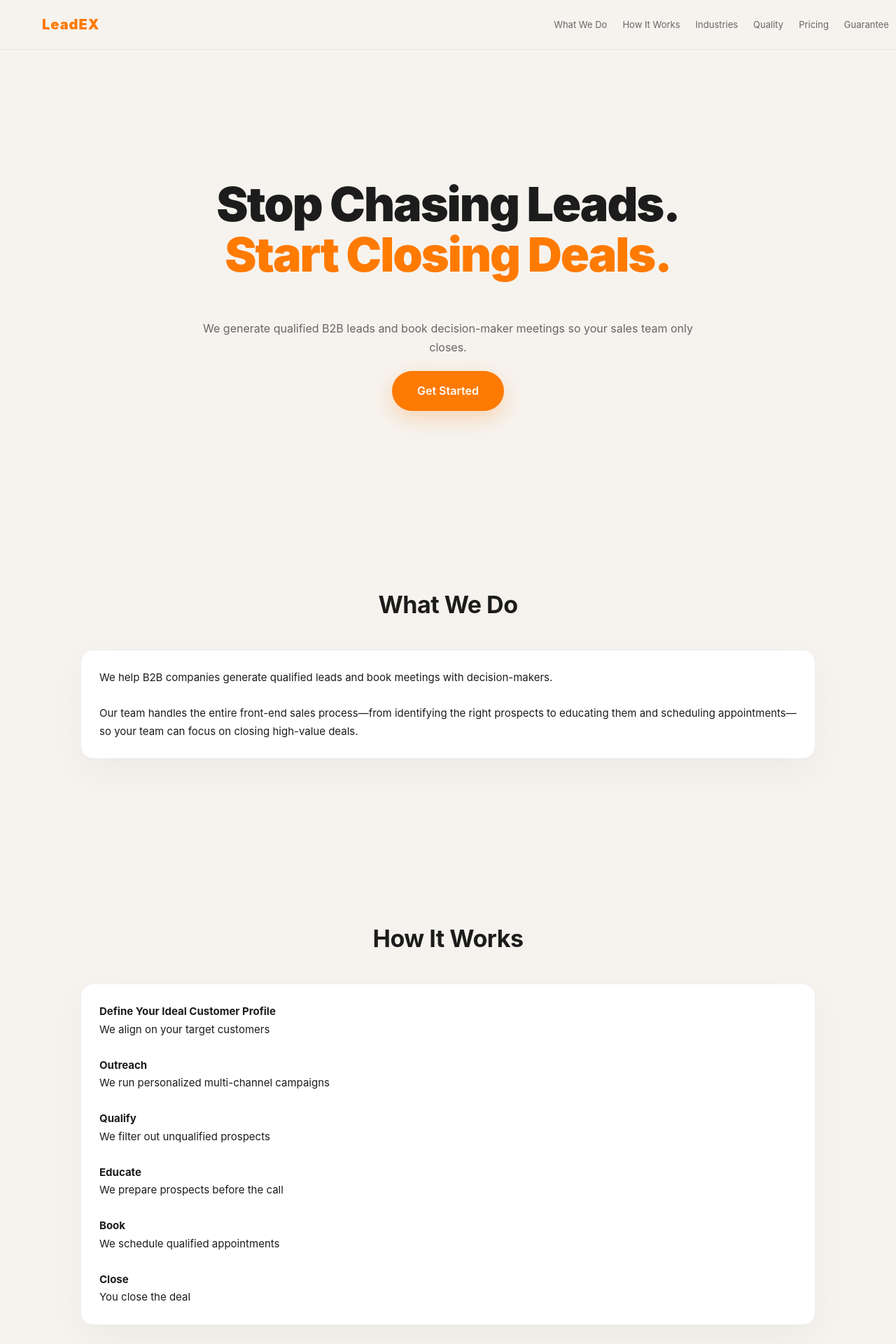
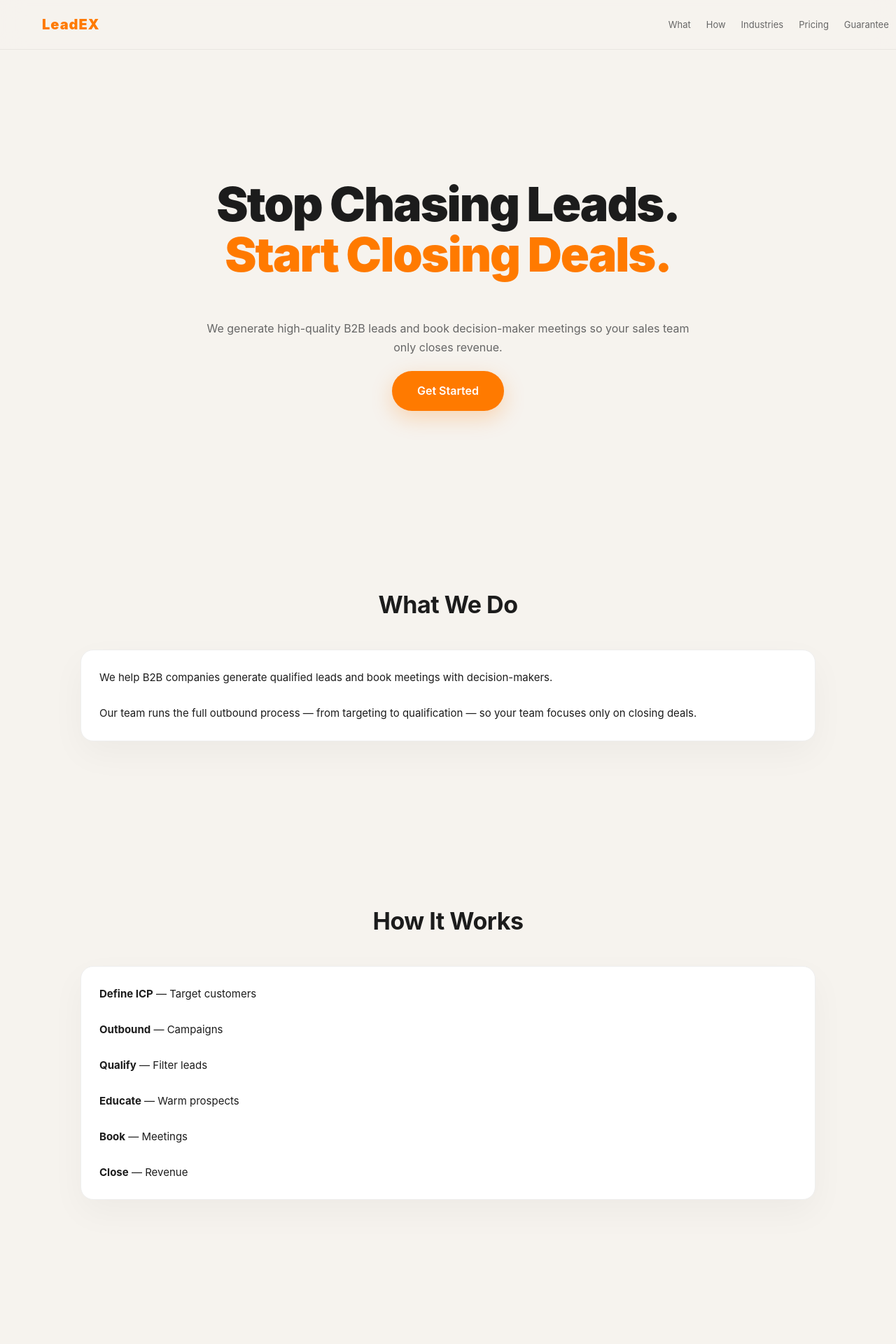
Before and after one commit to youssefamrr0582-debug/leadex-au, a React (Vite) app: page / in a window 1280 px wide. Shown: the top 1920 px of the page at 70% size. Built offline with nearby package versions, Linux system fonts and the light colour scheme.

Commit message:
Update App.jsx

```diff
--- a/src/App.jsx
+++ b/src/App.jsx
@@ -19,10 +19,9 @@ export default function App() {
         <div className="logo">LeadEX</div>
 
         <div className="links">
-          <a href="#what">What We Do</a>
-          <a href="#how">How It Works</a>
+          <a href="#what">What</a>
+          <a href="#how">How</a>
           <a href="#industries">Industries</a>
-          <a href="#quality">Quality</a>
           <a href="#pricing">Pricing</a>
           <a href="#guarantee">Guarantee</a>
           <a href="#contact">Contact</a>
@@ -37,10 +36,12 @@ export default function App() {
         </h1>
 
         <p>
-          We generate qualified B2B leads and book decision-maker meetings so your sales team only closes.
+          We generate high-quality B2B leads and book decision-maker meetings so your sales team only closes revenue.
         </p>
 
-        <a className="cta" href="#contact">Get Started</a>
+        <a href="#contact" className="cta">
+          Get Started
+        </a>
       </section>
 
       {/* WHAT */}
@@ -49,7 +50,7 @@ export default function App() {
 
         <div className="card">
           We help B2B companies generate qualified leads and book meetings with decision-makers.<br /><br />
-          Our team handles the entire front-end sales process—from identifying the right prospects to educating them and scheduling appointments—so your team can focus on closing high-value deals.
+          Our team runs the full outbound process — from targeting to qualification — so your team focuses only on closing deals.
         </div>
       </section>
 
@@ -58,52 +59,28 @@ export default function App() {
         <h2>How It Works</h2>
 
         <div className="card">
-          <b>Define Your Ideal Customer Profile</b><br />
-          We align on your target customers<br /><br />
-
-          <b>Outreach</b><br />
-          We run personalized multi-channel campaigns<br /><br />
-
-          <b>Qualify</b><br />
-          We filter out unqualified prospects<br /><br />
-
-          <b>Educate</b><br />
-          We prepare prospects before the call<br /><br />
-
-          <b>Book</b><br />
-          We schedule qualified appointments<br /><br />
-
-          <b>Close</b><br />
-          You close the deal
+          <b>Define ICP</b> — Target customers<br /><br />
+          <b>Outbound</b> — Campaigns<br /><br />
+          <b>Qualify</b> — Filter leads<br /><br />
+          <b>Educate</b> — Warm prospects<br /><br />
+          <b>Book</b> — Meetings<br /><br />
+          <b>Close</b> — Revenue
         </div>
       </section>
 
       {/* INDUSTRIES */}
       <section id="industries" className="section">
-        <h2>Industries We Serve</h2>
+        <h2>Industries</h2>
 
         <div className="card">
           Telecom<br />
           SaaS<br />
           Cybersecurity<br />
-          Logistics<br />
           Cloud Services<br />
           VoIP<br />
+          Logistics<br />
           Internet Service Providers<br />
           Business Mobile Plans
-        </div>
-      </section>
-
-      {/* QUALITY */}
-      <section id="quality" className="section">
-        <h2>Quality Control</h2>
-
-        <div className="card">
-          We prioritize quality over quantity.<br />
-          Every lead is pre-qualified based on agreed criteria.<br />
-          Matched to your ideal customer profile.<br />
-          Informed before the call.<br />
-          Higher conversion rates and better use of your time.
         </div>
       </section>
 
@@ -112,12 +89,11 @@ export default function App() {
         <h2>Pricing</h2>
 
         <div className="card">
-          Our pricing is tailored to your needs.<br /><br />
-          It depends on:<br />
-          • Number of seats (appointments capacity)<br />
+          Tailored pricing based on:<br /><br />
+          • Number of seats<br />
           • Lead volume<br />
           • Targeting complexity<br /><br />
-          We agree on all parameters upfront for clear expectations and scalable results.
+          Everything is aligned upfront for clarity and scale.
         </div>
       </section>
 
@@ -125,9 +101,9 @@ export default function App() {
       <section id="guarantee" className="section">
         <h2>Guarantee</h2>
 
-        <div className="card highlight">
-          <b>80% Minimum Show Rate Guarantee</b><br />
-          If performance drops below 80%, we will compensate you with additional meetings or credit.
+        <div className="card">
+          <b>80% Minimum Show Rate Guarantee</b><br /><br />
+          If performance drops below 80%, we compensate with extra meetings or credit.
         </div>
       </section>
 
@@ -136,20 +112,30 @@ export default function App() {
         <h2>Contact Us</h2>
 
         <div className="card">
-          📞 Phone: 02 7265 1399<br />
-          ✉️ Email: info@lea-dex.com
+          📞 02 7265 1399<br />
+          ✉️ info@lea-dex.com
         </div>
 
         <div className="card">
-          <input placeholder="Name" /><br /><br />
-          <input placeholder="Email" /><br /><br />
-          <textarea placeholder="Message"></textarea><br /><br />
-          <button className="cta">Send</button>
+          <input placeholder="Name" />
+          <input placeholder="Company Name" />
+          <input placeholder="Position / Job Title" />
+          <input placeholder="Email" />
+          <textarea placeholder="Message"></textarea>
+
+          <button className="cta" style={{ width: "100%", marginTop: "10px" }}>
+            Send Message
+          </button>
         </div>
 
         <p className="subtext">We'll get back to you shortly</p>
       </section>
 
+      {/* FOOTER */}
+      <footer className="footer">
+        © 2026 LeadEX
+      </footer>
+
     </div>
   );
 }
```
